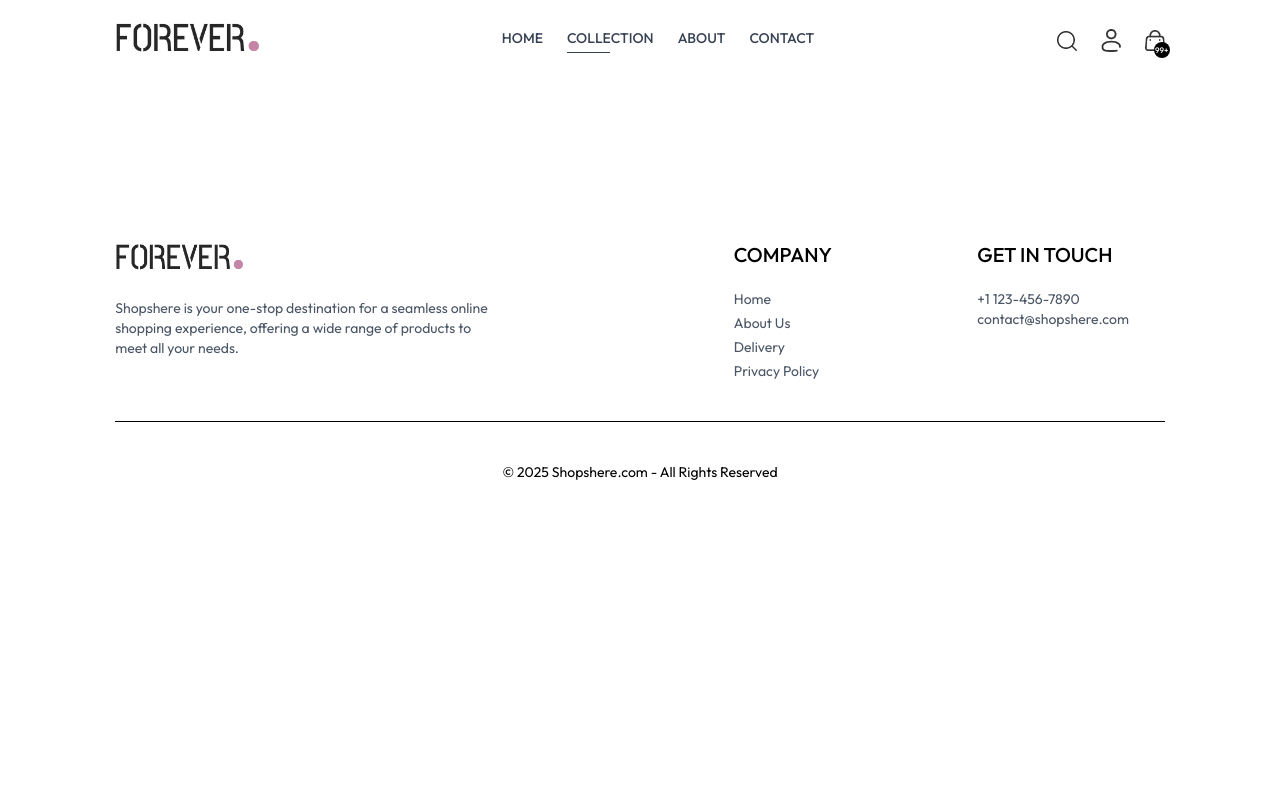
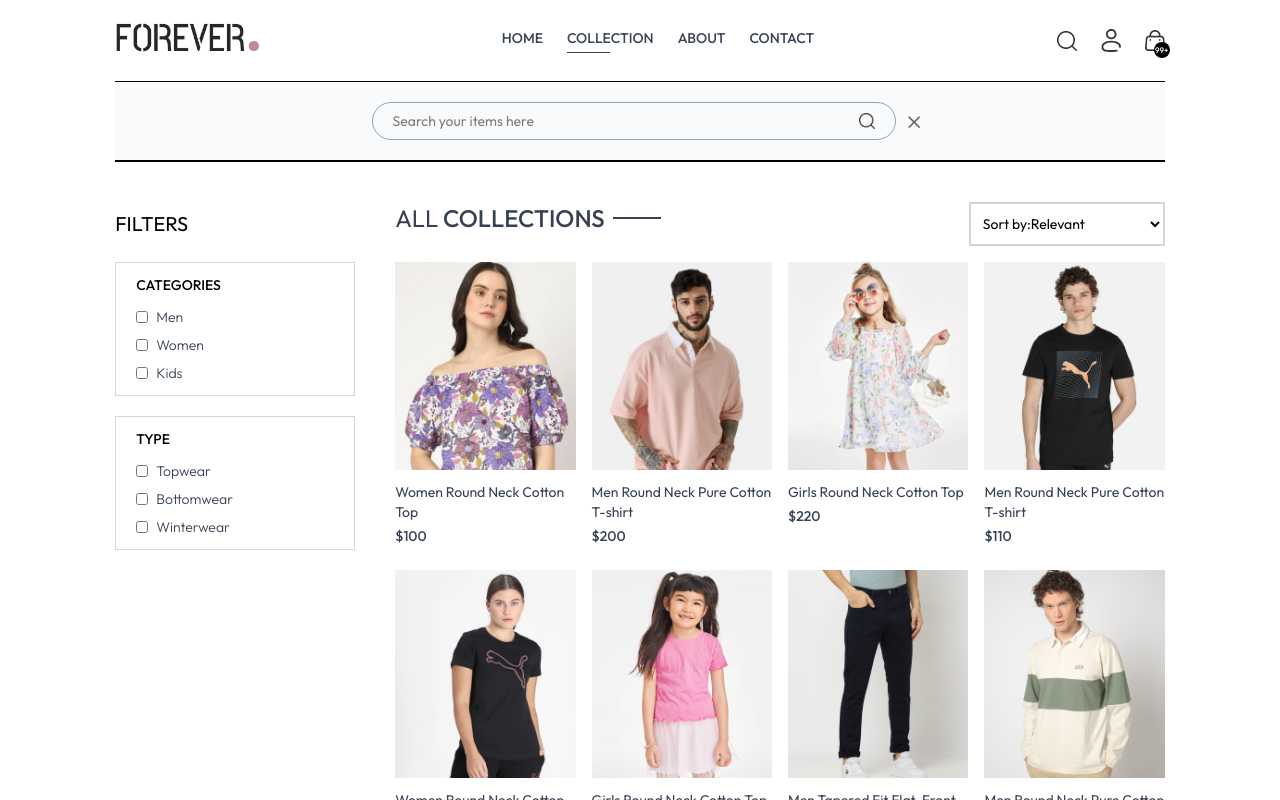
Before and after one commit to Samyam03/ecommerce-website, a React (Vite) app in the folder Desktop/ecommerce-website/frontend/: page /collection in a window 1280 px wide. Both pictures are taken after a click on the picture 1066 px from the left and 40 px from the top of the page. Shown: the top 800 px of the page. Built offline with nearby package versions, Linux system fonts and the light colour scheme.

Commit message:
Collection Page Completed

```diff
--- a/Desktop/ecommerce-website/frontend/src/App.jsx
+++ b/Desktop/ecommerce-website/frontend/src/App.jsx
@@ -10,11 +10,13 @@
 import PlaceOrder from "./pages/PlaceOrder"
 import Orders from "./pages/Orders"
 import Footer from './components/Footer'
+import SearchBar from './components/SearchBar'
 import { BrowserRouter, Routes, Route } from "react-router";
 const App = () => {
   return (
     <div className='px-4 sm:px-5[vw] md:px-[-7vw] lg:px-[9vw]'>
       <Navbar/>
+      <SearchBar/>
       <Routes>
         <Route path="/" element={<Home/>}/>
         <Route path="/collection" element={<Collection/>}/>
--- a/Desktop/ecommerce-website/frontend/src/components/Navbar.jsx
+++ b/Desktop/ecommerce-website/frontend/src/components/Navbar.jsx
@@ -1,10 +1,12 @@
-import React, { useState } from 'react'
+import React, { useContext, useState } from 'react'
 import {assets} from '../assets/assets'
 import {NavLink,Link} from 'react-router-dom'
+import { ShopContext } from '../context/ShopContext';
 
 const Navbar = () => {
 
     const [visible, setVisible] = useState(false);
+    const{setShowSearch} = useContext(ShopContext);
 
   return (
     <div className="flex items-center justify-between py-5 font-medium">
@@ -49,7 +51,7 @@
 
       </ul>
       <div className='flex items-center gap-6'>
-         <img src={assets.search_icon} className='w-5 cursor-pointer ' alt="" />
+         <img onClick={()=>setShowSearch(true)} src={assets.search_icon} className='w-5 cursor-pointer ' alt="" />
 
          <div className='group relative'>
              <img src={assets.profile_icon} className='w-5 cursor-pointer ' alt="" />
--- /dev/null
+++ b/Desktop/ecommerce-website/frontend/src/components/SearchBar.jsx
@@ -0,0 +1,36 @@
+import React from 'react'
+import {useContext} from 'react';
+import { ShopContext } from '../context/ShopContext';
+import { assets } from '../assets/assets';
+import { useLocation } from 'react-router-dom';
+import { useEffect } from 'react';
+import { useState } from 'react';
+
+const SearchBar = () => {
+
+    const{search,setSearch,showSearch,setShowSearch}=useContext(ShopContext);
+    const [visible, setVisible] = useState(false)
+    const location =useLocation();
+
+    useEffect(()=>{
+        if (location.pathname.includes('collection')){
+            setVisible(true);
+        }
+
+        else{
+            setVisible(false)
+        }
+    },[location,showSearch])
+
+  return showSearch && visible ?(
+    <div className= 'border-t border-b bg-gray-50 text-center'>
+        <div className ='inline-flex items-center justify -center border border-gray-400 px-5 py-2 my-5 mx-3 rounded-full w-3/4 sm:w-1/2'>
+            <input value={search} onChange={(event)=>setSearch(event.target.value)} className='flex-1 outline-none bg-inherit text-sm' type="text" placeholder='Search your items here' />
+            <img className="w-4" src={assets.search_icon} alt="" />
+        </div>
+      <img onClick={()=>setShowSearch(false)}className ='inline w-3 cursor-pointer'src={assets.cross_icon} alt="" />
+    </div>
+  ): null
+}
+
+export default SearchBar
--- a/Desktop/ecommerce-website/frontend/src/context/ShopContext.jsx
+++ b/Desktop/ecommerce-website/frontend/src/context/ShopContext.jsx
@@ -1,6 +1,7 @@
 import React from 'react'
 import { createContext } from "react";
 import { products } from "../assets/assets";
+import { useState } from 'react';
 
 export const ShopContext=createContext();
 
@@ -8,9 +9,12 @@
 
     const currency ="$";
     const delivery_fee = 10;
+    const [search,setSearch]=useState('');
+    const [showSearch,setShowSearch]= useState(false)
 
     const value={
-        products ,currency, delivery_fee
+        products ,currency, delivery_fee,
+        search,setSearch,showSearch,setShowSearch
     }
     return(
         <ShopContext.Provider value={value}>
--- a/Desktop/ecommerce-website/frontend/src/pages/Collection.jsx
+++ b/Desktop/ecommerce-website/frontend/src/pages/Collection.jsx
@@ -1,9 +1,162 @@
-import React from 'react'
+import React, { useContext, useState ,useEffect} from 'react'
+import { assets } from '../assets/assets';
+import {ShopContext} from '../context/ShopContext'
+import Title from "../components/Title";
+import ProductItem from '../components/ProductItem';
+
 
 const Collection = () => {
+
+  const{products,search, showSearch}= useContext(ShopContext);
+  const[showFilter,setShowFilter] =useState(false)
+  const[filterProducts,setFilterProducts] =useState([]);
+  const[category,setCategory]=useState([]);
+  const[subCategory,setSubCategory]=useState([]);
+  const[sortType,setSortType] = useState('relevant')
+
+  const toggleCategory=(event)=>{
+      if(category.includes(event.target.value)){
+         setCategory(prev=> prev.filter(item=> item!== event.target.value))
+      }
+      else{
+        setCategory(prev=>[...prev,event.target.value])
+      }
+  }
+
+   const toggleSubCategory=(event)=>{
+     if(subCategory.includes(event.target.value)){
+      setSubCategory(prev=>prev.filter(item=> item!== event.target.value))
+     }
+     else{
+      setSubCategory(prev=>[...prev,event.target.value])
+    }
+   }
+
+   const applyFilter=()=>{
+    let productsCopy= products.slice();
+
+    if(showSearch && search){
+      productsCopy=productsCopy.filter(item=> item.name.toLowerCase().includes(search.toLowerCase()))
+    }
+
+    if(category.length>0){
+      productsCopy=productsCopy.filter(item=> category.includes(item.category))
+    }
+
+    if(subCategory.length>0){
+      productsCopy=productsCopy.filter(item=> subCategory.includes(item.subCategory))
+    }
+    setFilterProducts(productsCopy)
+  }
+
+
+  const sortProduct=()=>{
+      let copy = filterProducts.slice();
+
+      switch(sortType){
+        case'Low-High':
+           setFilterProducts(copy.sort((a,b)=>(a.price-b.price)))
+           break;
+        case 'High-Low':
+          setFilterProducts(copy.sort((a,b)=>(b.price-a.price)))
+          break;
+
+        default:
+          applyFilter();
+          break;
+
+      }
+  }
+
+    useEffect(() => {
+      applyFilter();
+    }, [category,subCategory,search, showSearch])
+
+    useEffect(()=>{
+      sortProduct();
+    },[sortType])
+
+
+  useEffect(()=>{
+    console.log(category);
+  },[category])
+
+  useEffect(()=>{
+    console.log(subCategory);
+  },[subCategory])
+
+
   return (
-    <div>
+    <div className='flex flex-col sm:flex-row gap-1 sm:gap-10 pt-10 border-t'>
 
+      <div className='min-w-60'>
+        <p onClick={()=>setShowFilter(!showFilter)} className='my-2 text-xl flex items-center cursor-pointer gap-2'>
+          FILTERS
+          <img className={`h-3 sm:hidden ${ showFilter ? 'rotate-90': ''}`} src={assets.dropdown_icon} alt="" />
+        </p>
+        {/* Category Filter */}
+
+        <div className={`border border-gray-300 pl-5 py-3 mt-6 ${showFilter ? '': 'hidden'} sm:block`}>
+          <p className='mb-3 text-sm font-medium'>CATEGORIES</p>
+            <div className='flex flex-col gap-2 text-sm font-light text-gray-700'>
+
+              <p className='flex gap-2'>
+                <input className='w-3' type="checkbox" value={'Men'} onChange={toggleCategory}/> Men
+              </p>
+
+              <p className='flex gap-2'>
+                <input className='w-3' type="checkbox" value={'Women'} onChange={toggleCategory}/> Women
+              </p>
+
+              <p className='flex gap-2'>
+                <input className='w-3' type="checkbox" value={'Kids'} onChange={toggleCategory}/> Kids
+              </p>
+            </div>
+
+
+        </div>
+        <div className={`border border-gray-300 pl-5 py-3 my-5 ${showFilter ? '': 'hidden'} sm:block`}>
+          {/* SubCategory Filter */}
+          <p className='mb-3 text-sm font-medium'>TYPE</p>
+            <div className='flex flex-col gap-2 text-sm font-light text-gray-700'>
+
+              <p className='flex gap-2'>
+                <input className='w-3' type="checkbox" value={'Topwear'} onChange={toggleSubCategory}/> Topwear
+              </p>
+
+              <p className='flex gap-2'>
+                <input className='w-3' type="checkbox" value={'Bottomwear'} onChange={toggleSubCategory}/> Bottomwear
+              </p>
+
+              <p className='flex gap-2'>
+                <input className='w-3' type="checkbox" value={'Winterwear'} onChange={toggleSubCategory}/> Winterwear
+              </p>
+            </div>
+          </div>
+      </div>
+
+      {/* Right Side */}
+
+      <div className='flex-1'>
+
+        <div className ='flex justify-between text-base sm:text-2xl mb-4'>
+          <Title  text1={'ALL'} text2={' COLLECTIONS'} />
+          <select onChange={(event)=>setSortType(event.target.value)} className="border-2 border-gray-300 text-sm px-2" >
+            <option value="Relevant">Sort by:Relevant</option>
+            <option value="Low-High">Sort by Price:Low to High</option>
+            <option value="High-Low">Sort by Price:High to Low</option>
+          </select>
+        </div>
+
+      {/* Map Products */}
+        <div className='grid grid-cols-2 md:grid-cols-3 lg:grid-cols-4 gap-4 gap-y-6'>
+        {
+          filterProducts.map((item,index)=>(
+            <ProductItem key={index} name={item.name} id={item.id} price={item.price} image={item.image}/>
+          ))
+        }
+        </div>
+      </div>
     </div>
   )
 }
```
